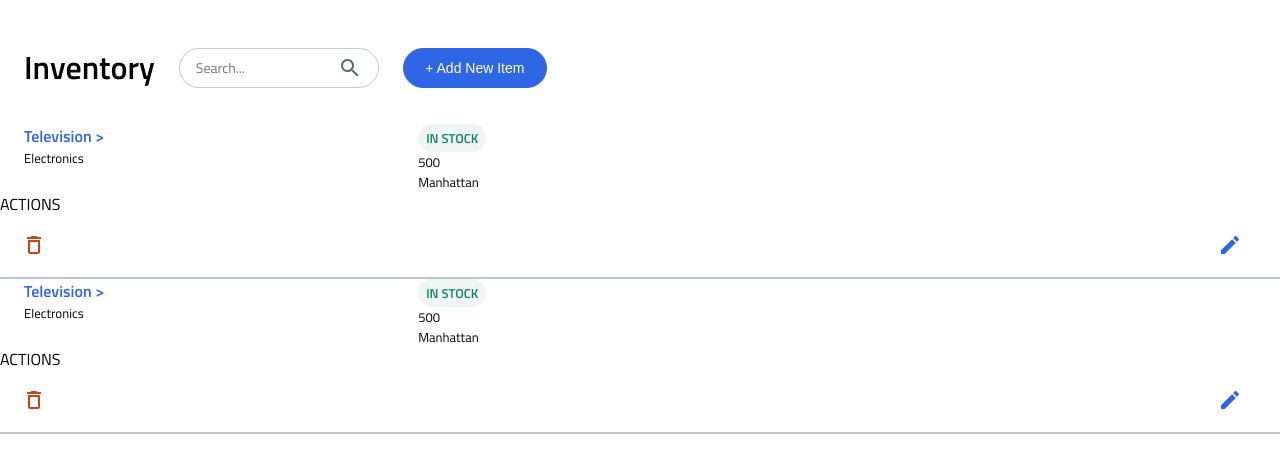
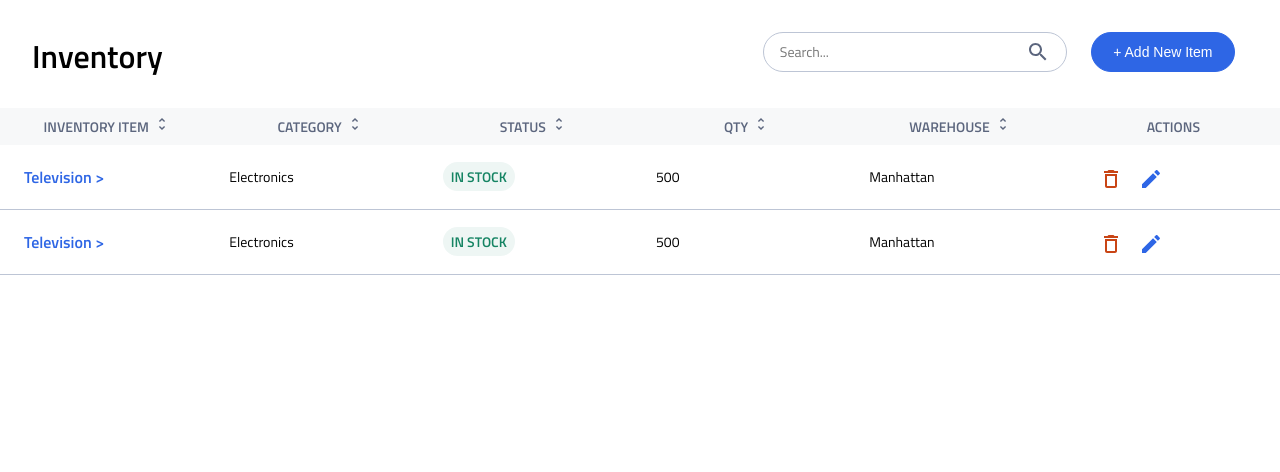
Before and after one commit to jaskaurbrar14/InStock, a React (Create React App) app: page / in a window 1280 px wide. Shown: the top 472 px of the page. Built offline with nearby package versions, Linux system fonts and the light colour scheme.

Commit message:
added to tablet and desktop stylings

```diff
--- a/src/Components/InventoryList/InventoryList.js
+++ b/src/Components/InventoryList/InventoryList.js
@@ -20,97 +20,93 @@ export default function InventoryList(){
 
 return(
 <main>
-  <section className="inventorylist__headparent">
-  <h1 className="inventorylist__header">Inventory</h1>
-    <section className="inventorylist__form--parent">
-        <form className="inventorylist__form--form">
-          <input className="inventorylist__form--searchinput" placeholder="Search..." type="text" id="title" name="title"/>
+  <section className="header__headparent">
+  <h1 className="header__header">Inventory</h1>
+    <section className="header__form--parent">
+        <form className="header__form--form">
+          <input className="header__form--searchinput" placeholder="Search..." type="text" id="title" name="title"/>
         </form>
-        <button type="submit" className="inventorylist__form--additembutton">+ Add New Item</button>
+        <button type="submit" className="header__form--additembutton">+ Add New Item</button>
     </section>
   </section>
 
 
-  <div className="inventorylist__container">
-    <section className="inventorylist__title--parent">
-            <div className="inventorylist__detailparent">
-              <div className="inventorylist__wrapper">
-                <div className="inventorylist__detail">
-                  <p className="inventorylist__title">INVENTORY ITEM</p>
-                  <p className="inventorylist__value--product">Television</p>
+
+  <div className="table__mobilecontainer">
+    <section className="table__title--parent">
+            <div className="table__detailparent">
+              <div className="table__wrapper">
+                <div className="table__detail">
+                  <p className="table__title">INVENTORY ITEM</p>
+                  <p className="table__value--product">Television</p>
                 </div>
-                <div className="inventorylist__detail">
-                  <p className="inventorylist__title">CATEGORY</p>
-                  <p className="inventorylist__value">Electronics</p>
+                <div className="table__detail">
+                  <p className="table__title">CATEGORY</p>
+                  <p className="table__value">Electronics</p>
                 </div>
               </div>
 
-              <div className="inventorylist__wrapper">
-                <div className="inventorylist__detail">
-                  <p className="inventorylist__title">STATUS</p>
-                  <p className="inventorylist__value availability1 availability2">IN STOCK</p>
+              <div className="table__wrapper">
+                <div className="table__detail">
+                  <p className="table__title">STATUS</p>
+                  <p className="table__value status1 status2">IN STOCK</p>
                 </div>
-                <div className="inventorylist__detail">
-                  <p className="inventorylist__title">QTY</p>
-                  <p className="inventorylist__value">500</p>
+                <div className="table__detail">
+                  <p className="table__title">QTY</p>
+                  <p className="table__value">500</p>
                 </div>
-                <div className="inventorylist__detail">
-                  <p className="inventorylist__title">WAREHOUSE</p>
-                  <p className="inventorylist__value">Manhattan</p>
+                <div className="table__detail">
+                  <p className="table__title">WAREHOUSE</p>
+                  <p className="table__value">Manhattan</p>
                 </div>
               </div>
             </div>
-          <p className="inventorylist__title--tabletdesktop">ACTIONS</p>
     </section>
-    <section className="inventorylist__button">
-        <button className="inventorylist__button--delete">
+    <section className="table__button">
+        <button className="table__button--delete">
           <img src={deleteIcon} alt="publish icon"/>
         </button>
-        <button className="inventorylist__button--edit">
+        <button className="table__button--edit">
           <img src={editIcon} alt="publish icon"/>
         </button>
     </section>
   </div>
 
-
-
-
-  <div className="inventorylist__container">
-    <section className="inventorylist__title--parent">
-            <div className="inventorylist__detailparent">
-              <div className="inventorylist__wrapper">
-                <div className="inventorylist__detail">
-                  <p className="inventorylist__title">INVENTORY ITEM</p>
-                  <p className="inventorylist__value--product">Television</p>
+  <div className="table__mobilecontainer">
+    <section className="table__title--parent">
+            <div className="table__detailparent">
+              <div className="table__wrapper">
+                <div className="table__detail">
+                  <p className="table__title">INVENTORY ITEM</p>
+                  <p className="table__value--product">Television</p>
                 </div>
-                <div className="inventorylist__detail">
-                  <p className="inventorylist__title">CATEGORY</p>
-                  <p className="inventorylist__value">Electronics</p>
+                <div className="table__detail">
+                  <p className="table__title">CATEGORY</p>
+                  <p className="table__value">Electronics</p>
                 </div>
               </div>
 
-              <div className="inventorylist__wrapper">
-                <div className="inventorylist__detail">
-                  <p className="inventorylist__title">STATUS</p>
-                  <p className="inventorylist__value availability1 availability2">IN STOCK</p>
+              <div className="table__wrapper">
+                <div className="table__detail">
+                  <p className="table__title">STATUS</p>
+                  <p className="table__value status1 status2">IN STOCK</p>
                 </div>
-                <div className="inventorylist__detail">
-                  <p className="inventorylist__title">QTY</p>
-                  <p className="inventorylist__value">500</p>
+                <div className="table__detail">
+                  <p className="table__title">QTY</p>
+                  <p className="table__value">500</p>
                 </div>
-                <div className="inventorylist__detail">
-                  <p className="inventorylist__title">WAREHOUSE</p>
-                  <p className="inventorylist__value">Manhattan</p>
+                <div className="table__detail">
+                  <p className="table__title">WAREHOUSE</p>
+                  <p className="table__value">Manhattan</p>
                 </div>
               </div>
             </div>
-          <p className="inventorylist__title--tabletdesktop">ACTIONS</p>
     </section>
-    <section className="inventorylist__button">
-        <button className="inventorylist__button--delete">
+    <section className="table__button">
+        <button className="table__button--delete">
           <img src={deleteIcon} alt="publish icon"/>
         </button>
-        <button className="inventorylist__button--edit">
+        <button className="table__button--edit">
           <img src={editIcon} alt="publish icon"/>
         </button>
     </section>
@@ -121,7 +117,69 @@ return(
 
 
 
+  <table className="tabletablet">
+  <tr className="tabletablet__title">
+    <th className="tabletablet__title--item">INVENTORY ITEM</th>
+    <th className="tabletablet__title--item">CATEGORY</th>
+    <th className="tabletablet__title--item">STATUS</th>
+    <th className="tabletablet__title--item">QTY</th>
+    <th className="tabletablet__title--item">WAREHOUSE</th>
+    <th className="tabletablet__title--item1">ACTIONS</th>
+  </tr>
 
+  <tr className="tabletablet__row">
+    <td className="tabletablet__data--product">Television</td>
+    <td className="tabletablet__data">Electronics</td>
+    <td className="tabletablet__data">
+    <span className="tabletablet__data--span status3 status4">
+        IN STOCK
+    </span>
+    </td>
+    <td className="tabletablet__data">500</td>
+    <td className="tabletablet__data">Manhattan</td>
+    <td className="tabletablet__data">
+      <section className="table__button">
+          <button className="table__button--delete">
+           <img src={deleteIcon} alt="publish icon"/>
+          </button>
+         <button className="table__button--edit">
+           <img src={editIcon} alt="publish icon"/>
+          </button>
+      </section>
+    </td>
+  </tr>
+
+
+
+
+
+
+  <tr className="tabletablet__row">
+    <td className="tabletablet__data--product">Television</td>
+    <td className="tabletablet__data">Electronics</td>
+    <td className="tabletablet__data">
+      <span className="tabletablet__data--span status3 status4">
+        IN STOCK
+      </span>
+    </td>
+    <td className="tabletablet__data">500</td>
+    <td className="tabletablet__data">Manhattan</td>
+    <td className="tabletablet__data">
+      <section className="table__button">
+          <button className="table__button--delete">
+           <img src={deleteIcon} alt="publish icon"/>
+          </button>
+         <button className="table__button--edit">
+           <img src={editIcon} alt="publish icon"/>
+          </button>
+      </section>
+    </td>
+  </tr>
+
+
+
+
+</table>
 </main>
     );
 }
--- a/src/Components/InventoryList/InventoryList.scss
+++ b/src/Components/InventoryList/InventoryList.scss
@@ -6,15 +6,21 @@
 *::before,
 *::after{
     box-sizing: border-box;
+    margin: 0;
+    padding: 0;
 }
 .main{
     border-radius: 4px;
 }
-.inventorylist{
+.header{
     &__headparent{
         @include tablet-and-desktop{
             display: flex;
             flex-direction: row;
+            gap: 11rem;
+        }
+        @include desktop{
+            gap: 36rem;
         }
     }
     &__header{
@@ -24,8 +30,14 @@
         margin-bottom: 0.75rem;
         @include tablet-and-desktop{
             font-size: $tabdesk-header-fontsize;
-            // padding-bottom: $tabdesk-header-lineheight;
-    }
+            padding-top: 2rem;
+            padding-left: 2rem;
+        }
+        @include desktop{
+            font-size: $tabdesk-header-fontsize;
+            padding-top: 2rem;
+            padding-left: 2rem;
+        }
     }
     &__form{
         &--parent{
@@ -35,7 +47,7 @@
                 display: flex;
                 flex-direction: row;
                 border-bottom: none;
-                margin-top: 3rem;
+                margin-top: 2rem;
             }
         }
         &--searchinput{
@@ -59,6 +71,9 @@
                         font-size: $tabdesk-labels-links-buttons-fontsize;
                         }
             }
+            @include desktop{
+                width: 19rem;
+        }
         }
         &--additembutton{
             margin-left: 1.5rem;
@@ -75,32 +90,51 @@
             }
         }
     }
+}
+.table{
+    &__mobilecontainer{
+        border-bottom: 2px solid $secondary-cloud;
+        @include tablet-and-desktop{
+            display: none;
+        }
+    }
     &__container{
         padding-bottom: 1rem;
         border-bottom: 2px solid $secondary-cloud;
+                @include tablet-and-desktop{
+            display: none;
+        }
     }
     &__detailparent{
             display: flex;
             flex-direction: row;
             gap: 25%;
             padding-left: 1.5rem;
-            // justify-content: space-between;
+            // @include tablet-and-desktop{
+            //     display: flex;
+            //     gap: 0;
+            //     padding-left: 2rem;
+            // }
     }
+    // &__wrapper{
+        // @include tablet-and-desktop{
+        //     display: flex;
+        //     gap: 0%;
+        // }
+    // }
     &__title{
         font-size: $mobile-table-header-fontsize;
         line-height: $mobile-table-header-lineheight;
         color: $secondary-slate;
         font-weight: $text-demi;
         margin-top: 1.25rem;
-            @include tablet-and-desktop{
-                display: none;
-            }
-            &--tabletdesktop{
-                display: none;
-                @include tablet-and-desktop{
-                    display: inline;
-                }
-            }
+            // &--tabletdesktopparent{
+            //     font-size: $tabdesk-table-header-fontsize;
+            //     display: flex;
+            //     flex-direction: row;
+            //     gap: 3rem;
+            //     padding-left: 2rem;
+            // }
         }
     &__value{
         margin: 0;
@@ -118,24 +152,95 @@
             display: flex;
             flex-direction: row;
             justify-content: space-between;
-            padding: 1rem 2rem 0 1rem;
+            padding: 0.5rem 2rem 0 1rem;
             &--delete, &--edit{
                 border: none;
                 background-color: white;
             }
+            @include desktop{
+                justify-content: flex-start;
+                gap: 1rem;
+            }
         }
 }
-.availability2{
+.status2{
     color: $supporting-red;
     font-weight: $text-demi;
     padding: 0.25rem 0.5rem;
     border-radius: 20px;
     background-color: #fbf2ee;
 }
-.availability1{
+.status1{
         color: $supporting-green;
         font-weight: $text-demi;
         padding: 0.25rem 0.5rem;
         border-radius: 20px;
         background-color: #eef6f4;
 }
+
+
+.tabletablet{
+    @include mobile{
+        display: none;
+    }
+    width: 100%;
+    border-collapse: collapse;
+    &__row{
+        border-bottom: 1px solid $secondary-cloud;
+    }
+    &__title{
+        background-color: $background-lightgrey;
+        &--item{
+            padding: 0.5rem 1rem;
+            color: $secondary-slate;
+            font-size: $tabdesk-labels-links-buttons-fontsize;
+                &::after {
+                margin-left: 5px;
+                content: '';
+                display: inline-block;
+                width: 16px;
+                height: 16px;
+                background-image: url('../../assets/Icons/sort-24px.svg');
+                background-size: 100% 100%;
+            }
+            @include desktop{
+                width: 10rem;
+            }
+        }
+        &--item1{
+            padding: 0.5rem 1rem;
+            color: $secondary-slate;
+            font-size: $tabdesk-labels-links-buttons-fontsize;
+            @include desktop{
+                width: 10rem;
+            }
+        }
+    }
+    &__data{
+        font-size: $tabdesk-p2-body-medium-fontsize;
+        padding: 0.9rem 1rem;
+        &--product{
+            padding-left: 1.5rem;
+            color: $primary-indigo;
+            font-weight: $text-demi;
+            margin: 0;
+            &::after {
+            content: " >";
+            }
+        }
+    }
+}
+.status3{
+    color: $supporting-red;
+    font-weight: $text-demi;
+    padding: 0.25rem 0.5rem;
+    border-radius: 20px;
+    background-color: #fbf2ee;
+}
+.status4{
+    color: $supporting-green;
+    font-weight: $text-demi;
+    padding: 0.25rem 0.5rem;
+    border-radius: 20px;
+    background-color: #eef6f4;
+}
--- a/src/Style/Partials/_mixins.scss
+++ b/src/Style/Partials/_mixins.scss
@@ -1,4 +1,10 @@
 @use "./variable" as *;
+
+@mixin mobile {
+  @media screen and (max-width: $tablet-breakpoint) {
+    @content;
+  }
+}
 
 @mixin tablet-and-desktop {
   @media screen and (min-width: $tablet-breakpoint) {
```
